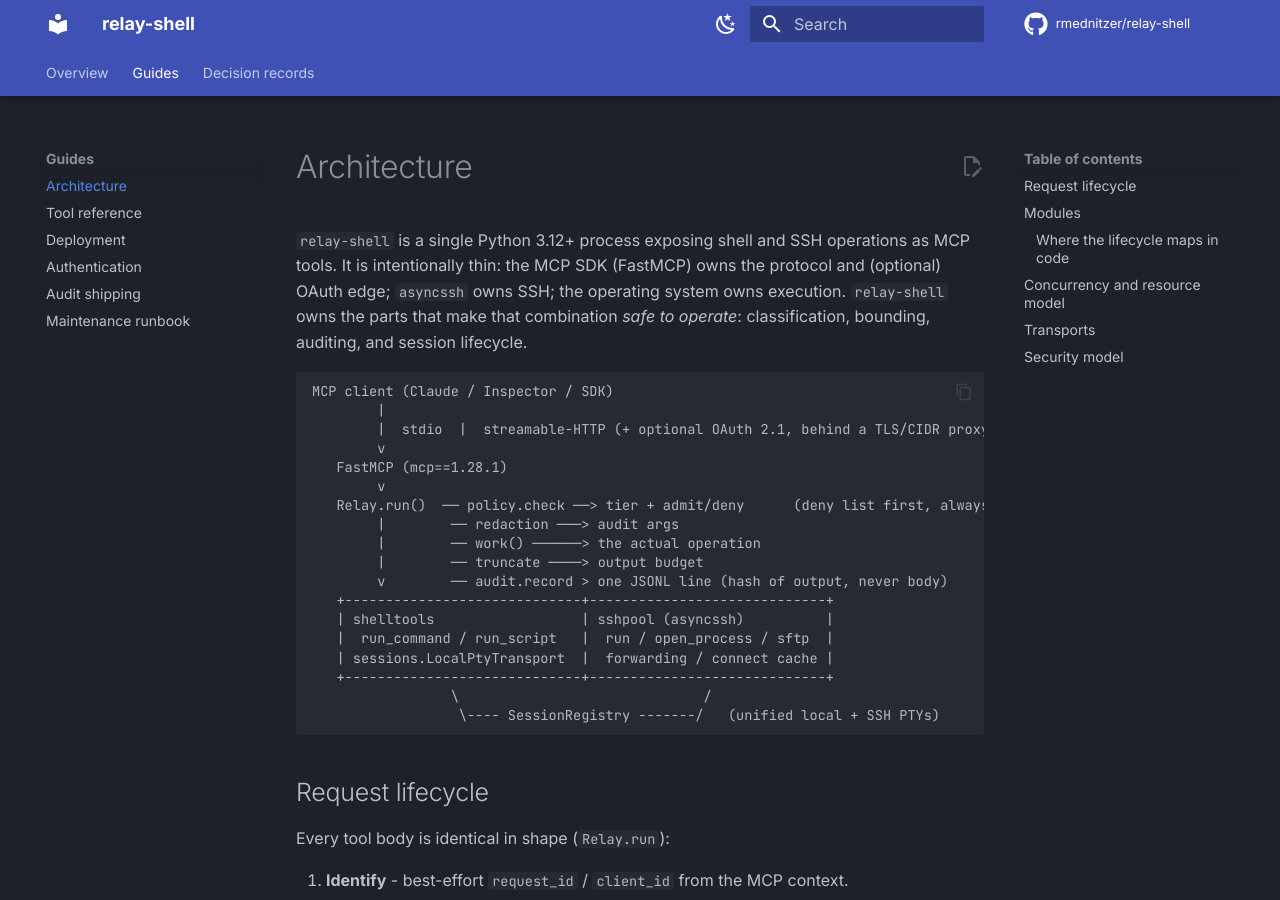
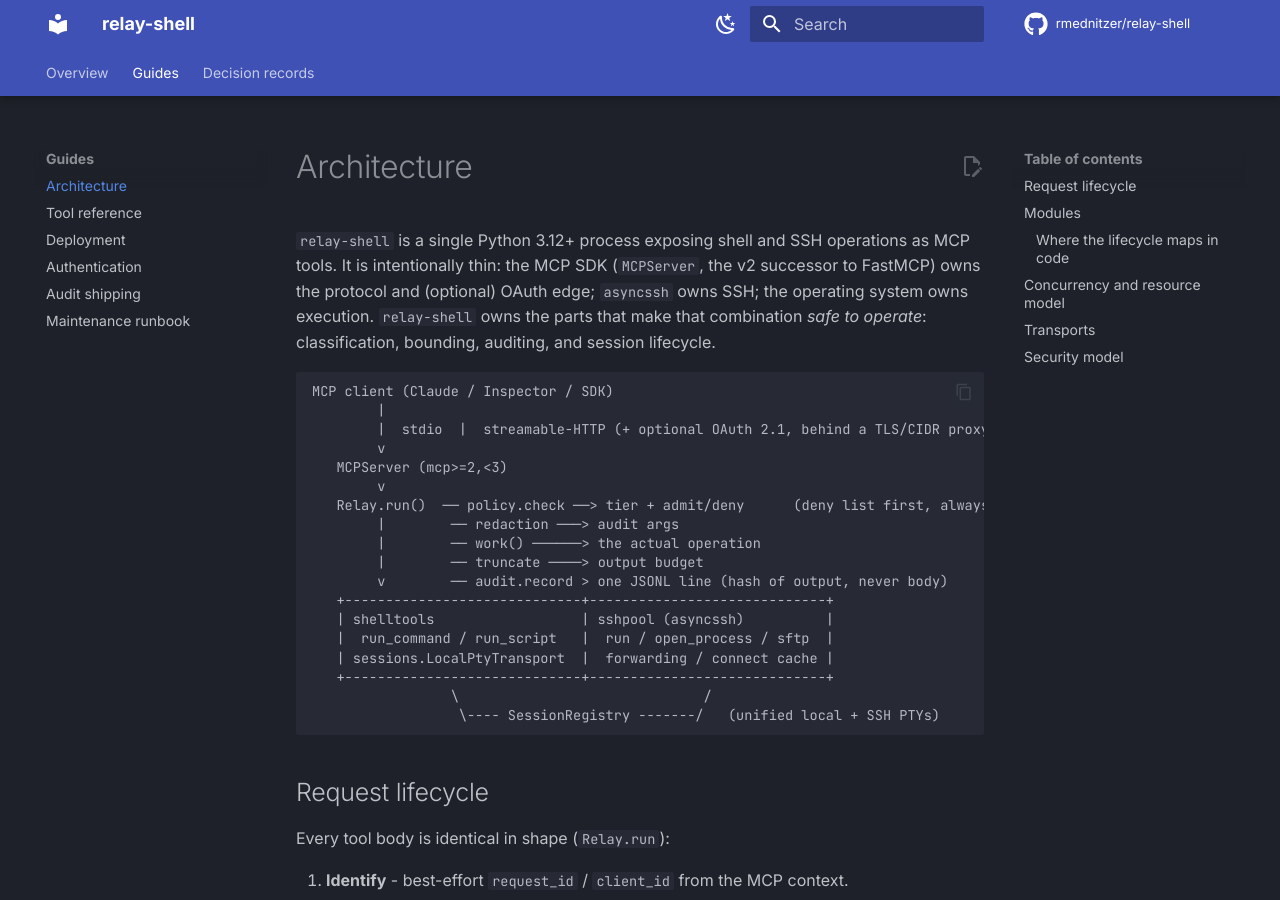
Before and after one commit to rmednitzer/relay-shell, an MkDocs documentation site: the page built from docs/architecture.md, in a window 1280 px wide and 900 px high. Built offline with MkDocs 1.6.1 and Material for MkDocs 9.7.7, drawn with Linux system fonts in a browser that asks for light colours; comment, search, counter and statistics services are not loaded; some of the changed text lies outside the part shown.

Commit message:
docs: reconcile living docs to the MCP SDK v2 pin (mcp>=2,<3)
PR #164/#165 (2026-08-12) migrated the runtime to the MCP Python SDK v2
(mcp.server.fastmcp.FastMCP -> mcp.server.mcpserver.MCPServer) and moved
pyproject.toml off the exact pin mcp==1.28.1 to the range mcp>=2,<3, but
the living docs were never reconciled: README.md's status line and
compatibility matrix, and docs/architecture.md's diagram and module
table, still read mcp==1.28.1 / "FastMCP" against the now-current
MCPServer-based code and requirements.txt (mcp==2.0.0). Verified against
the installed package (importlib.metadata reports mcp 2.2.0) and
src/relay_shell/server.py's `from mcp.server.mcpserver import Context,
MCPServer` import.

Updates README.md, docs/architecture.md, and appends the pin-movement
bullet to ADR 0001 (the convention it defines for itself: "one line per
validated bump") plus a CHANGELOG entry recording the migration and this
doc-sync pass. No source change; no change to policy, redaction, audit,
patterns, broker, or the Relay.run body.

Co-Authored-By: Claude Fable 5.1 <noreply@anthropic.com>
Claude-Session: https://claude.ai/code/session_015wp4T53hnypsTqPuwAFZAd

````diff
--- a/docs/architecture.md
+++ b/docs/architecture.md
@@ -1,18 +1,18 @@
 # Architecture
 
 `relay-shell` is a single Python 3.12+ process exposing shell and SSH
-operations as MCP tools. It is intentionally thin: the MCP SDK (FastMCP)
-owns the protocol and (optional) OAuth edge; `asyncssh` owns SSH; the
-operating system owns execution. `relay-shell` owns the parts that make
-that combination *safe to operate*: classification, bounding, auditing,
-and session lifecycle.
+operations as MCP tools. It is intentionally thin: the MCP SDK (`MCPServer`,
+the v2 successor to FastMCP) owns the protocol and (optional) OAuth edge;
+`asyncssh` owns SSH; the operating system owns execution. `relay-shell` owns
+the parts that make that combination *safe to operate*: classification,
+bounding, auditing, and session lifecycle.
 
 ```
 MCP client (Claude / Inspector / SDK)
         |
         |  stdio  |  streamable-HTTP (+ optional OAuth 2.1, behind a TLS/CIDR proxy)
         v
-   FastMCP (mcp==1.28.1)
+   MCPServer (mcp>=2,<3)
         v
    Relay.run()  ── policy.check ──> tier + admit/deny      (deny list first, always)
         |        ── redaction ───> audit args
@@ -91,7 +91,7 @@ syscall and is default off, so the lifecycle above is otherwise unchanged.
 | `sshpool` | asyncssh connection cache, exec, SFTP, forwarding, PTY adapter. |
 | `auth/oauth` | Optional file-backed OAuth 2.1 provider (HTTP only). |
 | `verifier` | Drift-detection comparator powering `relay-shell --verify-deploy`. |
-| `server` | FastMCP assembly, the audited runner, all tool, resource + prompt definitions. |
+| `server` | `MCPServer` assembly, the audited runner, all tool, resource + prompt definitions. |
 | `__main__` | Entrypoint; stderr-only logging; transport selection; `--check-config` / `--verify-deploy` CLI flags. |
 
 The canonical list of registered tools lives in
````
Also changed, not shown: CHANGELOG.md (+16 -0 lines), README.md (+3 -3 lines), docs/adr/0001-runtime-and-sdk.md (+12 -0 lines).
